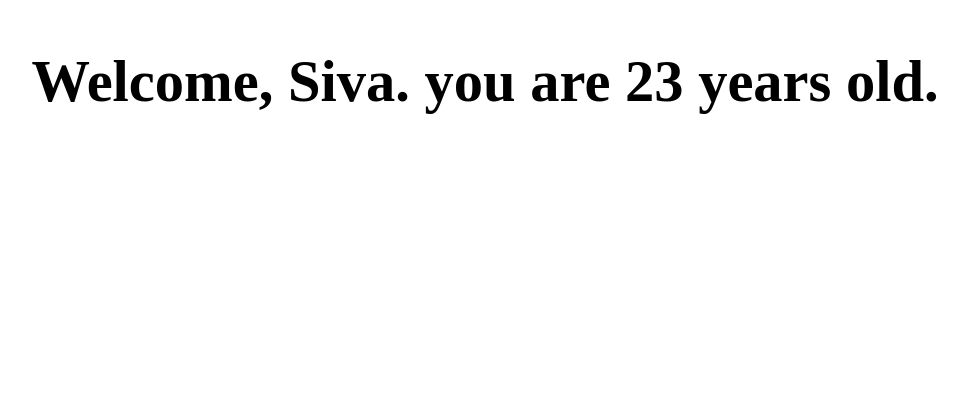
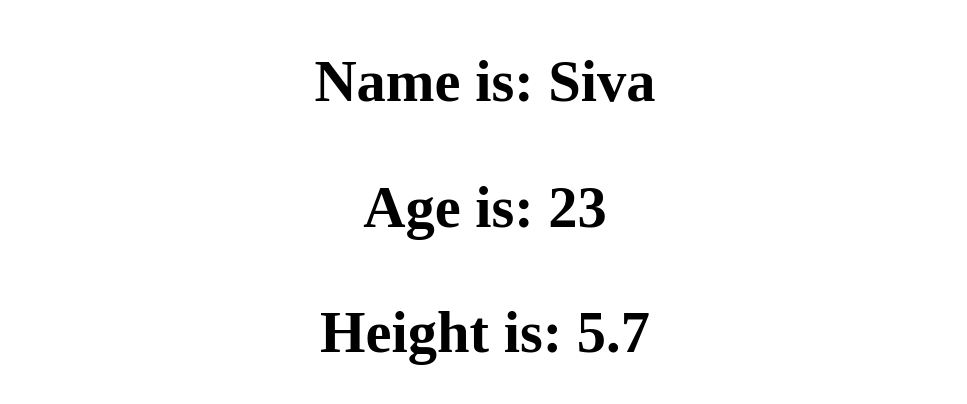
Before and after one commit to Sivakumar-U/UI_Learnings, a React (Vite) app: page / in a window 1280 px wide. Shown: the part 222-626 px from the top of the page, without its empty margins (155-1122 px from the left). Built offline with nearby package versions, Linux system fonts and the light colour scheme.

Commit message:
[Siva]Added: How to access object values in two different ways using props and destructuring from parent to child functional component.

```diff
--- a/src/App.jsx
+++ b/src/App.jsx
@@ -1,10 +1,10 @@
 import React from 'react';
-import Parent1 from './Parent1';
+import Object1 from './Object1';
 
 const App = () => {
   return (
     <div>
-      <Parent1/>
+      <Object1/>
     </div>
   );
 };
--- /dev/null
+++ b/src/Object1.jsx
@@ -0,0 +1,37 @@
+import React from 'react'
+
+// //Option:1(using Props)
+// function Display(props){
+//     return(
+//         <div>
+//             <h3>Name is: {props.Person.name}</h3>
+//             <h3>Age is: {props.Person.age}</h3>
+//             <h3>Height is: {props.Person.height}</h3>
+//         </div>
+//     )
+// }
+
+//Option:2(Using Destructuring)
+function Display({ Person }) {
+    let { name, age, height } = Person;
+
+    return (
+      <div>
+        <h3>Name is: {name}</h3>
+        <h3>Age is: {age}</h3>
+        <h3>Height is: {height}</h3>
+      </div>
+    );
+}
+
+
+function Object1() {
+    let Person={name:"Siva",age:23,height:5.7}
+  return (
+    <div className='main'>
+      <Display Person={Person}/>
+    </div>
+  )
+}
+
+export default Object1
```
